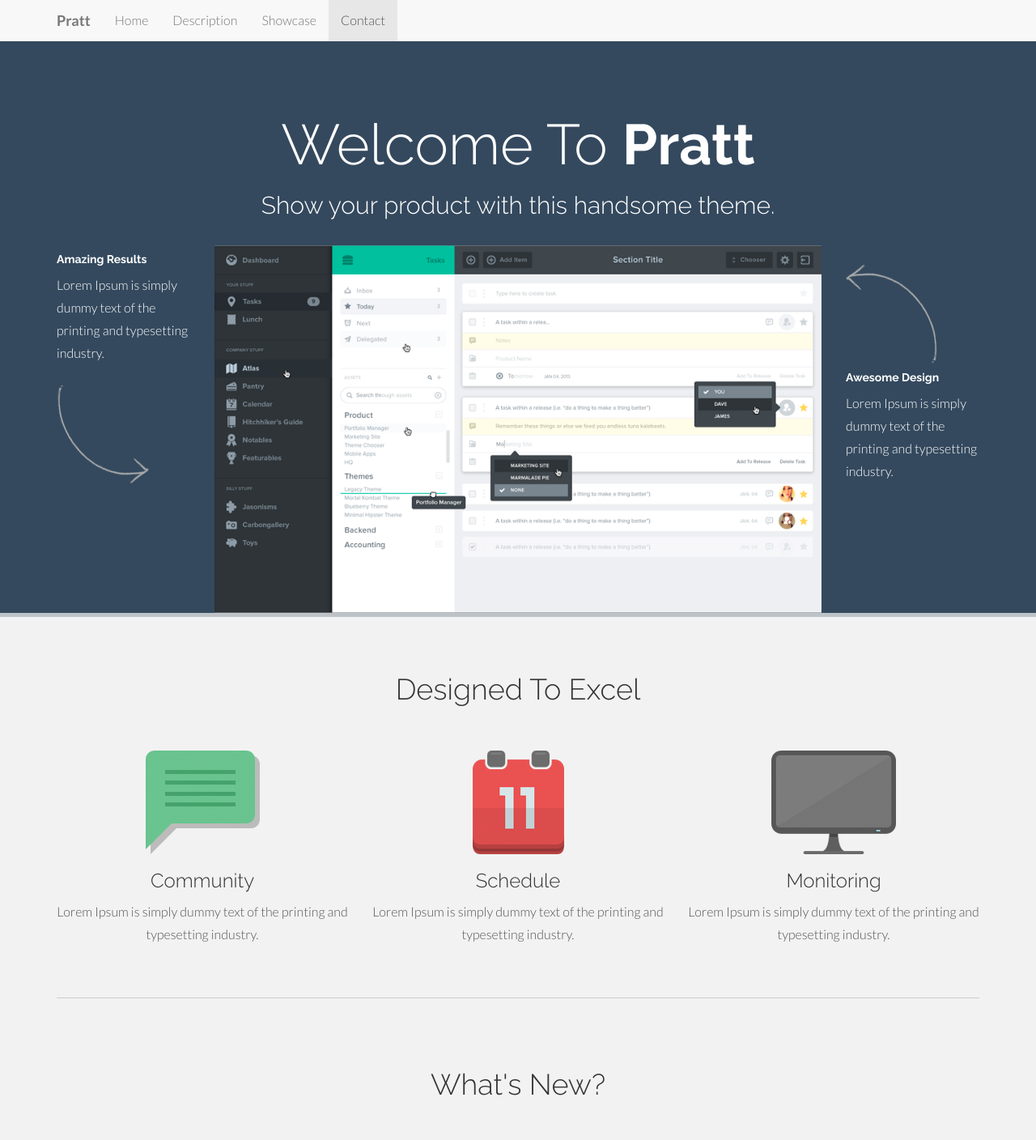
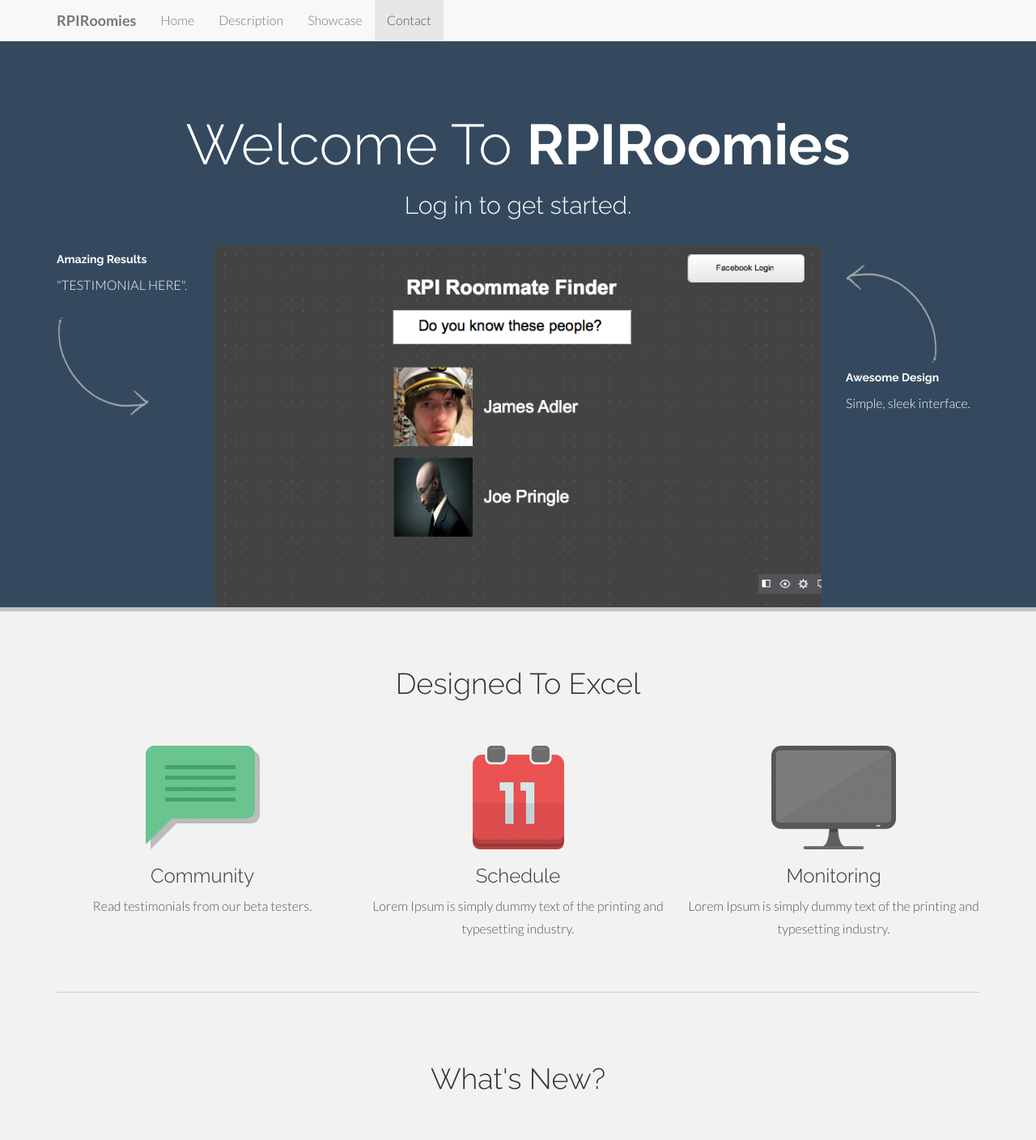
Before and after one commit to joechip504/RPIRoomies, a Django app: page / in a window 1280 px wide. Shown: the top 1408 px of the page at 81% size. Run offline with Django 3.2, Linux system fonts and the light colour scheme; some libraries are stand-ins or nearby versions.

Commit message:
add wireframe from 'project concept and scope'

```diff
--- a/RPIRoomies/templates/index.html
+++ b/RPIRoomies/templates/index.html
@@ -3,11 +3,10 @@
   <head>
     <meta charset="utf-8">
     <meta name="viewport" content="width=device-width, initial-scale=1.0">
-    <meta name="description" content="Pratt - Free Bootstrap 3 Theme">
-    <meta name="author" content="Alvarez.is - BlackTie.co">
+    <meta name="description" content="RPIRoomies">
     <link rel="shortcut icon" href="/static/ico/favicon.png">
 
-    <title>Pratt - Free Bootstrap 3 Theme</title>
+    <title>RPI Roomies</title>
 
     <!-- Bootstrap core CSS -->
     <link href="/static/css/bootstrap.css" rel="stylesheet">
@@ -35,7 +34,7 @@
 	            <span class="icon-bar"></span>
 	            <span class="icon-bar"></span>
 	          </button>
-	          <a class="navbar-brand" href="#"><b>Pratt</b></a>
+	          <a class="navbar-brand" href="#"><b>RPIRoomies</b></a>
 	        </div>
 	        <div class="navbar-collapse collapse">
 	          <ul class="nav navbar-nav">
@@ -54,24 +53,24 @@
 	    <div class="container">
 	    	<div class="row centered">
 	    		<div class="col-lg-12">
-					<h1>Welcome To <b>Pratt</b></h1>
-					<h3>Show your product with this handsome theme.</h3>
+					<h1>Welcome To <b>RPIRoomies</b></h1>
+					<h3>Log in to get started.</h3>
 					<br>
 	    		</div>
 
 	    		<div class="col-lg-2">
 	    			<h5>Amazing Results</h5>
-	    			<p>Lorem Ipsum is simply dummy text of the printing and typesetting industry.</p>
+	    			<p>"TESTIMONIAL HERE".</p>
 	    			<img class="hidden-xs hidden-sm hidden-md" src="/static/img/arrow1.png">
 	    		</div>
 	    		<div class="col-lg-8">
-	    			<img class="img-responsive" src="/static/img/app-bg.png" alt="">
+	    			<img class="img-responsive" src="/static/img/crappy-roomies-wireframe.png" alt="">
 	    		</div>
 	    		<div class="col-lg-2">
 	    			<br>
 	    			<img class="hidden-xs hidden-sm hidden-md" src="/static/img/arrow2.png">
 	    			<h5>Awesome Design</h5>
-	    			<p>Lorem Ipsum is simply dummy text of the printing and typesetting industry.</p>
+	    			<p>Simple, sleek interface.</p>
 	    		</div>
 	    	</div>
 	    </div> <!--/ .container -->
@@ -89,7 +88,7 @@
 				<div class="col-lg-4">
 					<img src="/static/img/intro01.png" alt="">
 					<h3>Community</h3>
-					<p>Lorem Ipsum is simply dummy text of the printing and typesetting industry.</p>
+					<p>Read testimonials from our beta testers.</p>
 				</div>
 				<div class="col-lg-4">
 					<img src="/static/img/intro02.png" alt="">
```
Also changed, not shown: RPIRoomies/static/img/crappy-roomies-wireframe.png (added).
